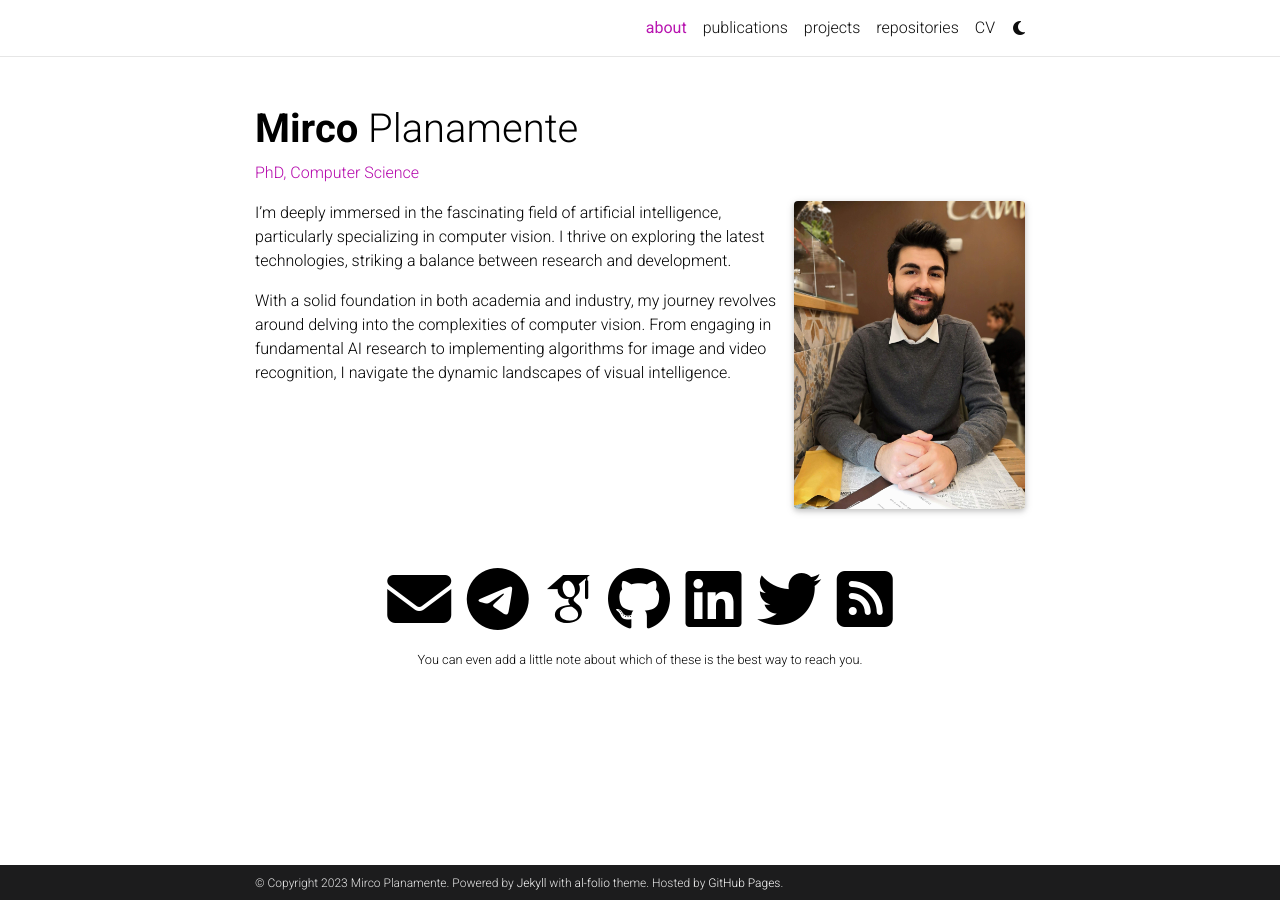
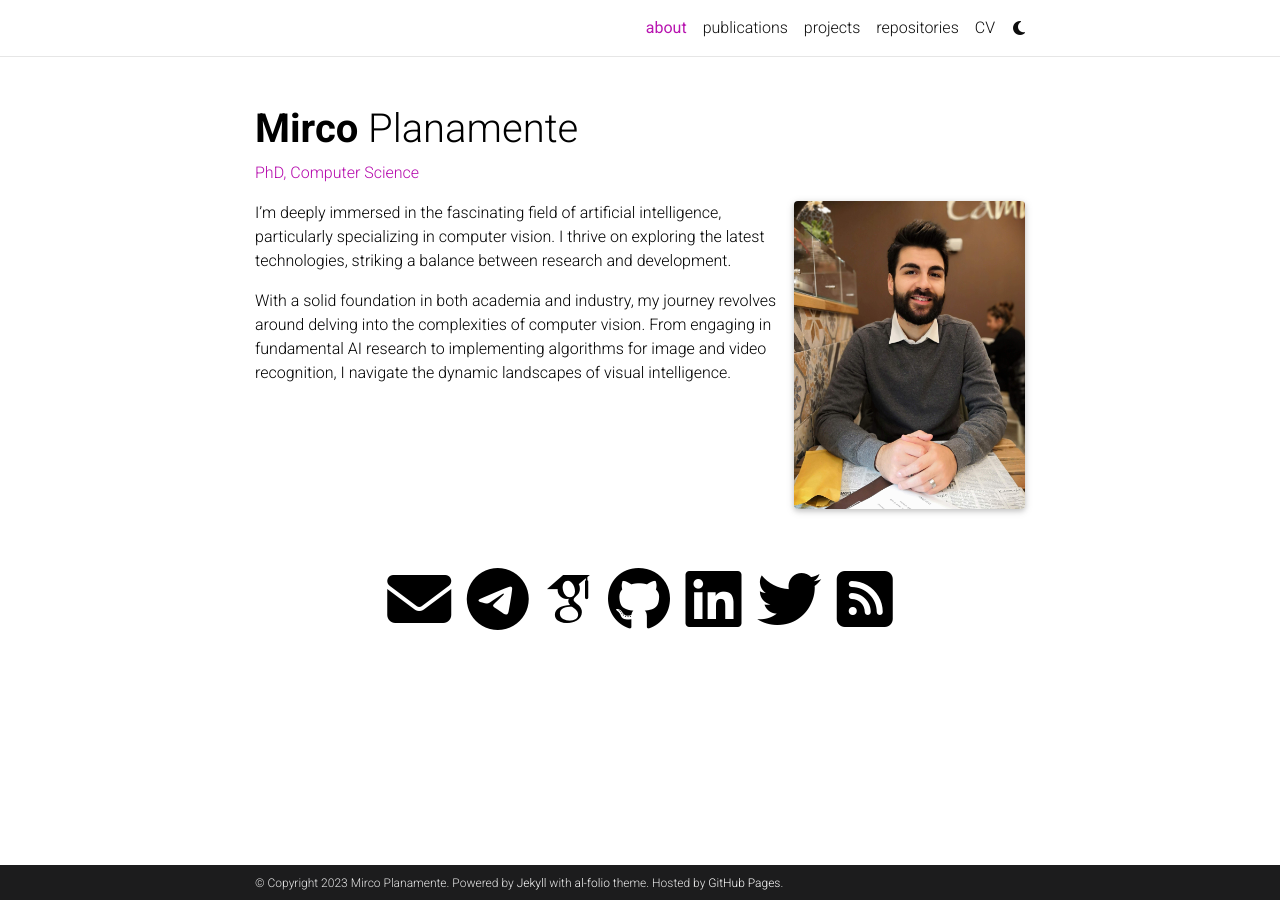
Before and after one commit to plana93/plana93.github.io, a Jekyll site: the page built from _pages/about.md, in a window 1280 px wide. Built offline with Jekyll 4.4.1, drawn with Linux system fonts in a browser that asks for light colours; full-size pictures stand in for the smaller copies a plugin makes; some web fonts are replaced; comment, search, counter and statistics services are not loaded; a style sheet for code colours, icons or effects is not loaded; some of the changed lines change nothing that is shown.

```diff
--- a/_config.yml
+++ b/_config.yml
@@ -104,7 +104,7 @@
 wechat_qr: # filename of your wechat qr-code saved as an image (e.g., wechat-qr.png if saved to assets/img/wechat-qr.png)
 
 contact_note: >
-  You can even add a little note about which of these is the best way to reach you.
+# You can even add a little note about which of these is the best way to reach you.
 
 # -----------------------------------------------------------------------------
 # Analytics and search engine verification
@@ -148,7 +148,7 @@
   lang: en
 
 # Disqus comments (DEPRECATED)
-disqus_shortname: al-folio # put your disqus shortname
+disqus_shortname: Mirco # put your disqus shortname
 # https://help.disqus.com/en/articles/1717111-what-s-a-shortname
 
 # External sources.
```
